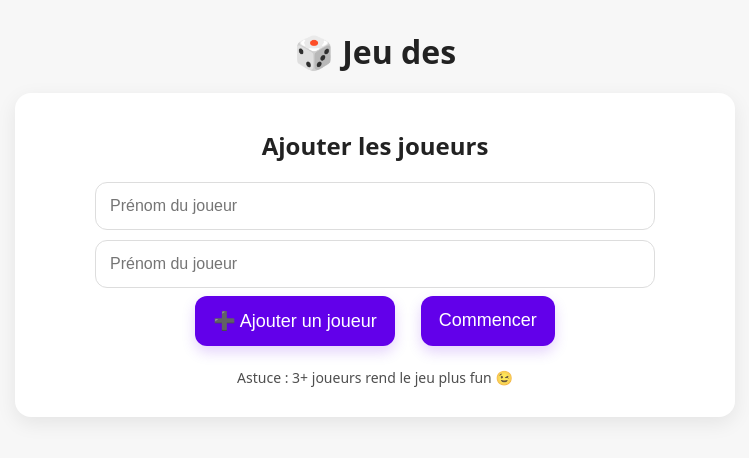
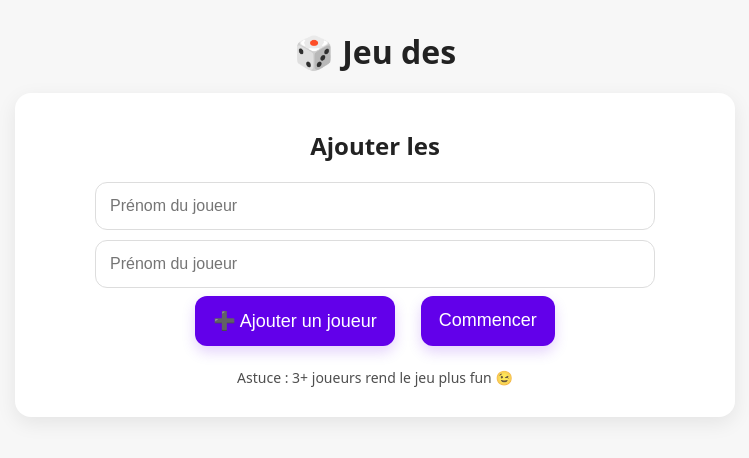
Before and after one commit to tomtommaxi/jeu-problemes, a plain HTML site: page index.html in a window 1280 px wide. Shown: the whole page, without its empty margins (265-1014 px from the left). Drawn offline with Linux system fonts and the light colour scheme.

Commit message:
Update index.html

```diff
--- a/index.html
+++ b/index.html
@@ -115,7 +115,7 @@
 
   <!-- === ÉTAPE 0 : MENU JOUEURS === -->
   <section id="menu" class="card">
-    <h2>Ajouter les joueurs</h2>
+    <h2>Ajouter les </h2>
     <div id="playersContainer" class="inputs">
       <input class="input player-input" type="text" placeholder="Prénom du joueur" />
       <input class="input player-input" type="text" placeholder="Prénom du joueur" />
```
